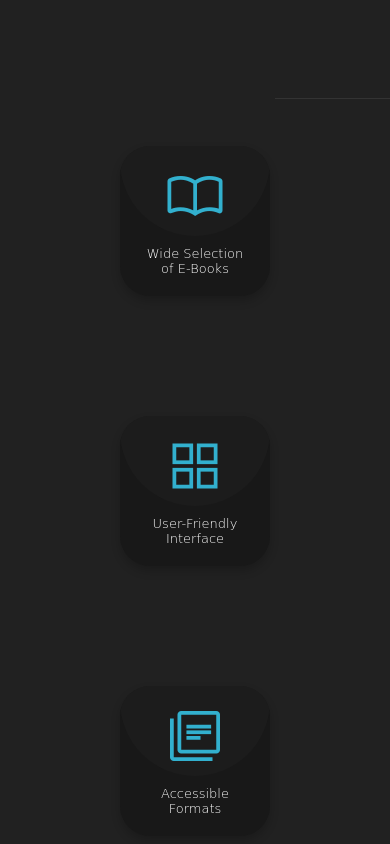
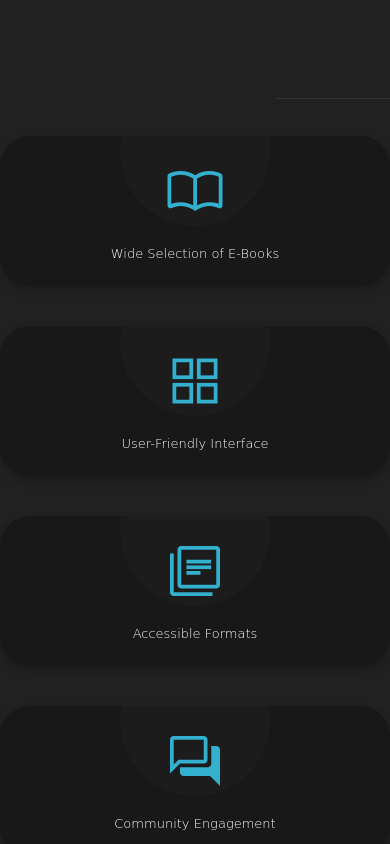
Before and after one commit to ShahzaibHanief/webproject, a plain HTML site: page about.html in a window 390 px wide. Shown: the part 660-1504 px from the top of the page. Drawn offline with nearby package versions, Linux system fonts and the light colour scheme; a web font is replaced by a local one.

Commit message:
Update about.css

```diff
--- a/about.css
+++ b/about.css
@@ -165,3 +165,45 @@
     transform: translateX(0);
 }
 /* End of Footer */
+
+
+
+
+/* Media Queries */
+@media screen and (max-width: 1200px) {
+    .about-page-features {
+        width: 90%;
+    }
+
+    .member {
+        margin: 0 1rem;
+    }
+}
+
+@media screen and (max-width: 768px) {
+    .about-page-features {
+        width: 100%;
+    }
+
+    .feature {
+        width: 80%;
+        margin: 2rem auto;
+    }
+
+    .feature:nth-child(2),
+    .feature:nth-child(6),
+    .feature:nth-child(3),
+    .feature:nth-child(7),
+    .feature:nth-child(4),
+    .feature:nth-child(8) {
+        transform: translateY(0);
+    }
+}
+
+@media screen and (max-width: 576px) {
+    .feature {
+        width: 100%;
+    }
+}
+
+/*End of  Media Queries */
```
